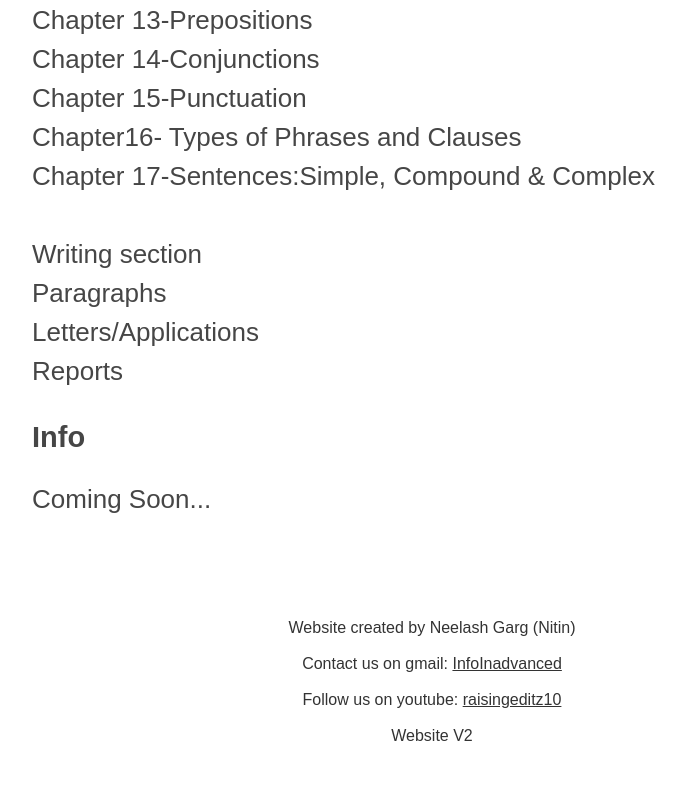
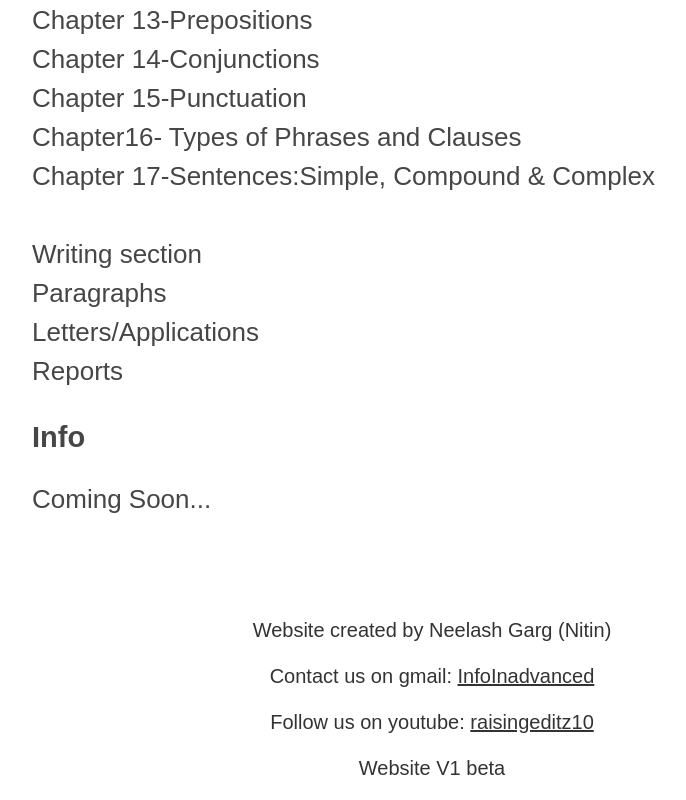
Before and after one commit to NATURO7x/Information-In-Advance, a plain HTML site: page index.html in a window 1280 px wide. Shown: the part 1709-2509 px from the top of the page, without its empty margins (208-894 px from the left). Before the commit the page ends 2470 px from the top, so only its background shows below. Drawn offline with Linux system fonts and the light colour scheme.

Commit message:
Update index.html

```diff
--- a/index.html
+++ b/index.html
@@ -10,11 +10,13 @@
 
   gtag('config', 'G-N5SZP5HJYE');
 </script>
-     <meta name="author" content="Neelash (Nitin)"
+     <meta name="author" content="Neelash (Nitin)">
          <meta name="description" content=" A website for
             students of M.A.G.S.S.S school class 7th Information
                In Advanced">
+			 <meta name="keywords" content="M.A.G.S.S.S 7th class information in advanced by neelash">
              <meta name="robots" content="INDEX, FOLLOW">
+			 <meta name="viewport" content="width=device-width, initial-scale=1">
 	<title>Information In Advanced (7th Class)</title>
 	<style>
 		body {
@@ -50,7 +52,7 @@
 		}
 		.credit {
 			text-align: center;
-			font-size: 15x;
+			font-size: 20px;
 			margin-top: 50px;
 		}
 		.credit a {
@@ -126,9 +128,9 @@ Reports</p>
 	<div class="credit">
 		<p>Website created by  Neelash Garg (Nitin) <br><br>
 Contact us on gmail:
-    <a href="milto:info.in.advanced@gmail.com">InfoInadvanced</a><br><br>
+    <a href="mailto:info.in.advanced@gmail.com">InfoInadvanced</a><br><br>
 Follow us on youtube: <a href="https://youtube.com/@raisingeditz10">raisingeditz10</a><br><br>
-Website V2
+Website V1 beta
               </p>
 	  </div>
        </body>
```
